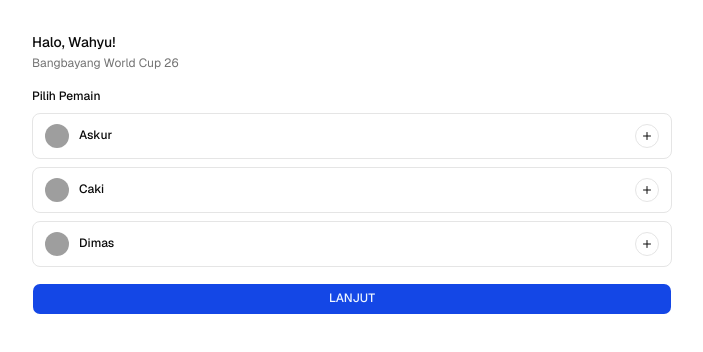
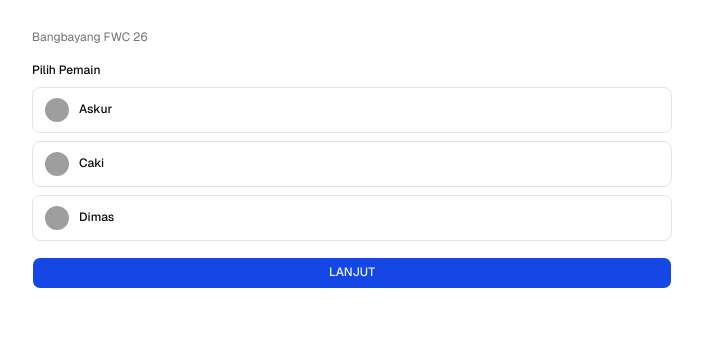
Before and after one commit to luptiwahyu/bbc-wc26, a Next.js app: page /player in a window 1280 px wide. Shown: the top 352 px of the page, without its empty margins (288-991 px from the left). Built offline with nearby package versions, Linux system fonts and the light colour scheme; grey boxes are pictures that could not be loaded.

Commit message:
feat: create app-content and app-header component

```diff
--- a/src/app/leaderboard/page.tsx
+++ b/src/app/leaderboard/page.tsx
@@ -1,12 +1,7 @@
 'use client'
 
-import {
-  FieldDescription,
-  FieldGroup,
-  FieldLabel,
-  FieldLegend,
-  FieldSet,
-} from '@/shared/components/ui/field'
+import AppContent from '@/shared/components/ui/app-content'
+import { FieldLabel } from '@/shared/components/ui/field'
 import {
   Table,
   TableBody,
@@ -15,6 +10,7 @@ import {
   TableHeader,
   TableRow,
 } from '@/shared/components/ui/table'
+import Link from 'next/link'
 import { useState } from 'react'
 
 interface Leaderboard {
@@ -53,14 +49,16 @@ export default function Leaderboard() {
   const [leaderboards] = useState<Leaderboard[]>(data)
 
   return (
-    <FieldGroup>
-      <FieldSet>
-        <FieldLegend>Halo, Wahyu!</FieldLegend>
-        <FieldDescription>Bangbayang World Cup 26</FieldDescription>
-        <FieldGroup>
-          <div className="overflow-hidden rounded-md border">
+    <AppContent>
+      <FieldLabel asChild>
+        <Link href="/match" className="hover:underline">
+          Lihat Pertandingan
+        </Link>
+      </FieldLabel>
+
+      <div className="overflow-hidden rounded-sm border">
         <Table>
-              <TableHeader>
+          <TableHeader className="bg-muted/50">
             <TableRow>
               <TableHead>Pemain</TableHead>
               <TableHead className="text-center">Main</TableHead>
@@ -71,7 +69,10 @@ export default function Leaderboard() {
           </TableHeader>
           <TableBody>
             {leaderboards.map((player, playerIdx) => (
-                  <TableRow key={playerIdx}>
+              <TableRow
+                key={playerIdx}
+                className={playerIdx % 2 === 1 ? 'bg-muted/50' : ''}
+              >
                 <TableCell>{player.name}</TableCell>
                 <TableCell className="text-center">{player.play}</TableCell>
                 <TableCell className="text-center">{player.win}</TableCell>
@@ -84,8 +85,6 @@ export default function Leaderboard() {
           </TableBody>
         </Table>
       </div>
-        </FieldGroup>
-      </FieldSet>
-    </FieldGroup>
+    </AppContent>
   )
 }
--- a/src/app/match/page.tsx
+++ b/src/app/match/page.tsx
@@ -1,16 +1,11 @@
 'use client'
 
-import {
-  FieldDescription,
-  FieldGroup,
-  FieldLabel,
-  FieldLegend,
-  FieldSet,
-} from '@/shared/components/ui/field'
+import AppContent from '@/shared/components/ui/app-content'
+import { FieldLabel } from '@/shared/components/ui/field'
 import { Item } from '@/shared/components/ui/item'
 import { CrownIcon } from 'lucide-react'
 import Image from 'next/image'
-import { useRouter } from 'next/navigation'
+import Link from 'next/link'
 import { useState } from 'react'
 
 export default function Match() {
@@ -19,28 +14,18 @@ export default function Match() {
     1, 2, 3, 4, 5, 6, 7, 8, 9, 10, 11, 12, 13, 14, 15, 16,
   ])
 
-  const router = useRouter()
-
   const selectWinner = (countryCode: string): void => {
     setWinner(countryCode)
   }
 
-  const seeLeaderboard = (): void => {
-    router.push('/leaderboard')
-  }
+  return (
+    <AppContent>
+      <FieldLabel>
+        <Link href="/leaderboard" className="hover:underline">
+          Lihat Klasemen
+        </Link>
+      </FieldLabel>
 
-  return (
-    <FieldGroup>
-      <FieldSet>
-        <FieldLegend>Halo, Wahyu!</FieldLegend>
-        <FieldDescription>Bangbayang World Cup 26</FieldDescription>
-        <FieldLabel
-          className="cursor-pointer hover:underline"
-          onClick={seeLeaderboard}
-        >
-          Lihat Klasemen
-        </FieldLabel>
-        <FieldGroup>
       <div className="grid grid-cols-1 md:grid-cols-3 gap-4">
         {matches.map((match, matchIdx) => (
           <Item
@@ -98,8 +83,6 @@ export default function Match() {
           </Item>
         ))}
       </div>
-        </FieldGroup>
-      </FieldSet>
-    </FieldGroup>
+    </AppContent>
   )
 }
--- a/src/app/player/page.tsx
+++ b/src/app/player/page.tsx
@@ -11,7 +11,6 @@ import {
   FieldDescription,
   FieldGroup,
   FieldLabel,
-  FieldLegend,
   FieldSet,
 } from '@/shared/components/ui/field'
 import {
@@ -21,15 +20,42 @@ import {
   ItemMedia,
   ItemTitle,
 } from '@/shared/components/ui/item'
-import { PlusIcon } from 'lucide-react'
+import { SportShoeIcon } from 'lucide-react'
 import { useRouter } from 'next/navigation'
 import { useState } from 'react'
 
+interface Player {
+  id: string
+  name: string
+  avatar_url: string
+}
+
+const dataPlayers: Player[] = [
+  {
+    id: '1',
+    name: 'Askur',
+    avatar_url: 'https://github.com/evilrabbit.png',
+  },
+  {
+    id: '2',
+    name: 'Caki',
+    avatar_url: 'https://github.com/evilrabbit.png',
+  },
+  {
+    id: '3',
+    name: 'Dimas',
+    avatar_url: 'https://github.com/evilrabbit.png',
+  },
+]
+
 export default function Player() {
-  const [players] = useState<string[]>(['Askur', 'Caki', 'Dimas'])
   const router = useRouter()
+  const [players] = useState<Player[]>(dataPlayers)
+  const [selectedPlayer, setSelectedPlayer] = useState<Player | null>(null)
 
-  const selectPlayer = (): void => {}
+  const selectPlayer = (player: Player): void => {
+    setSelectedPlayer(player)
+  }
 
   const next = (): void => {
     router.push('/match')
@@ -38,8 +64,7 @@ export default function Player() {
   return (
     <FieldGroup>
       <FieldSet>
-        <FieldLegend>Halo, Wahyu!</FieldLegend>
-        <FieldDescription>Bangbayang World Cup 26</FieldDescription>
+        <FieldDescription>Bangbayang FWC 26</FieldDescription>
         <FieldGroup>
           <Field>
             <FieldLabel>Pilih Pemain</FieldLabel>
@@ -48,26 +73,21 @@ export default function Player() {
                 variant="outline"
                 key={playerIdx}
                 className="cursor-pointer"
-                onClick={selectPlayer}
+                onClick={() => selectPlayer(player)}
               >
                 <ItemMedia>
                   <Avatar className="size-6">
-                    <AvatarImage src="https://github.com/evilrabbit.png" />
-                    <AvatarFallback>ER</AvatarFallback>
+                    <AvatarImage src={player.avatar_url} />
+                    <AvatarFallback>{player.name.charAt(0)}</AvatarFallback>
                   </Avatar>
                 </ItemMedia>
                 <ItemContent>
-                  <ItemTitle>{player}</ItemTitle>
+                  <ItemTitle>{player.name}</ItemTitle>
                 </ItemContent>
                 <ItemActions>
-                  <Button
-                    size="icon-sm"
-                    variant="outline"
-                    className="rounded-full"
-                    aria-label="Invite"
-                  >
-                    <PlusIcon />
-                  </Button>
+                  {selectedPlayer?.id === player.id && (
+                    <SportShoeIcon size={20} className="text-mexico" />
+                  )}
                 </ItemActions>
               </Item>
             ))}
--- /dev/null
+++ b/src/shared/components/ui/app-content.tsx
@@ -0,0 +1,20 @@
+import { FC, ReactNode } from 'react'
+import { FieldGroup, FieldSet } from './field'
+import AppHeader from './app-header'
+
+interface Props {
+  children?: ReactNode
+}
+
+const AppContent: FC<Props> = ({ children }) => {
+  return (
+    <FieldGroup>
+      <FieldSet>
+        <AppHeader />
+        {children}
+      </FieldSet>
+    </FieldGroup>
+  )
+}
+
+export default AppContent
--- /dev/null
+++ b/src/shared/components/ui/app-header.tsx
@@ -0,0 +1,13 @@
+import { FC } from 'react'
+import { FieldDescription, FieldLegend } from './field'
+
+const AppHeader: FC = () => {
+  return (
+    <>
+      <FieldLegend>Wahyu</FieldLegend>
+      <FieldDescription>Bangbayang FWC 26</FieldDescription>
+    </>
+  )
+}
+
+export default AppHeader
--- a/src/shared/styles/globals.css
+++ b/src/shared/styles/globals.css
@@ -47,6 +47,10 @@
   --radius-2xl: calc(var(--radius) * 1.8);
   --radius-3xl: calc(var(--radius) * 2.2);
   --radius-4xl: calc(var(--radius) * 2.6);
+
+  --color-usa: #2A398D;
+  --color-mexico: #3CAC3B;
+  --color-canada: #E61D25;
 }
 
 :root {
```
Also changed, not shown: src/shared/images/fifa-world-cup-2026-gold.svg (added), src/shared/images/fifa-world-cup-2026.svg (added). Lines whose indentation alone changed are shown as unchanged.
